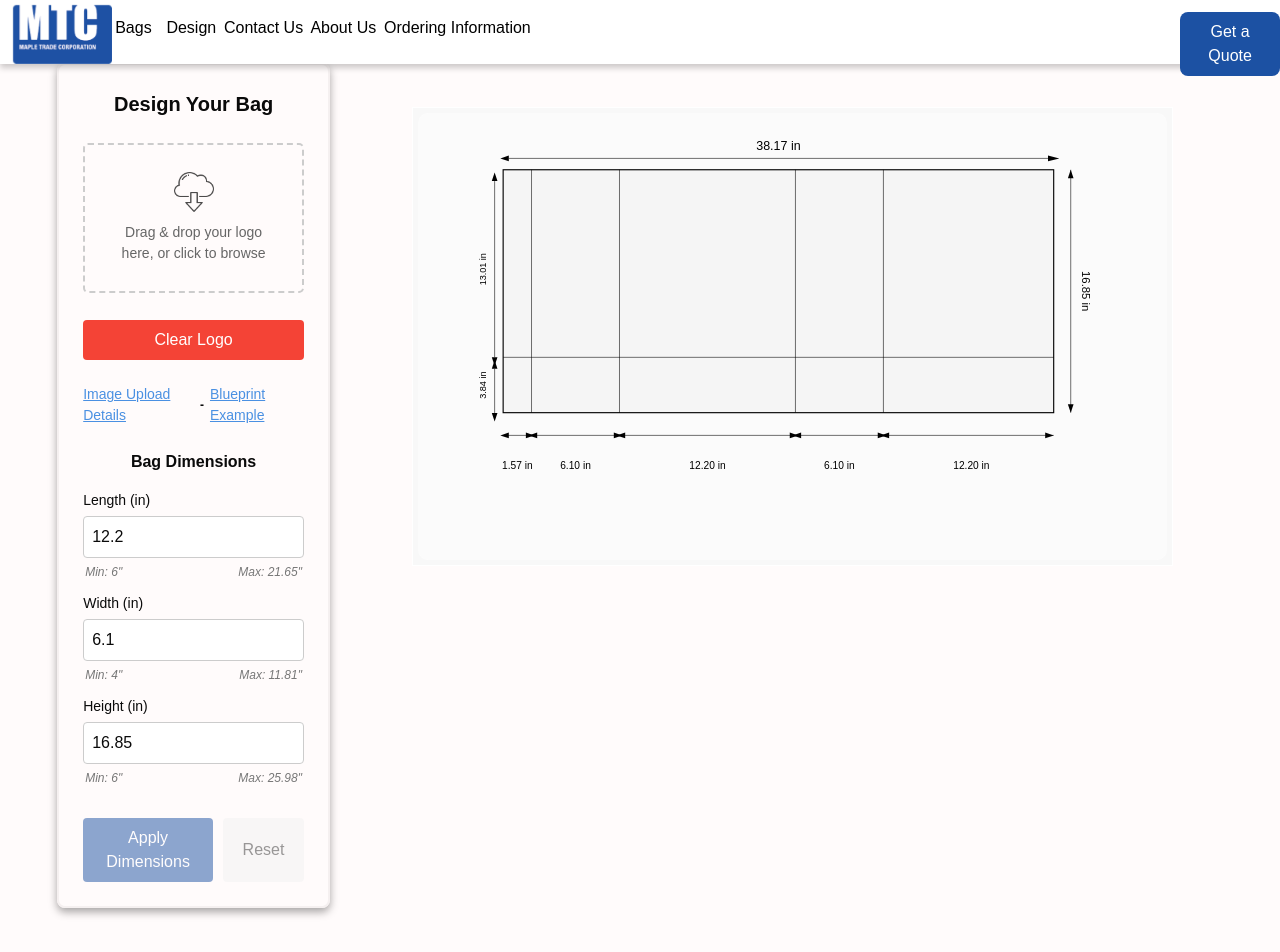
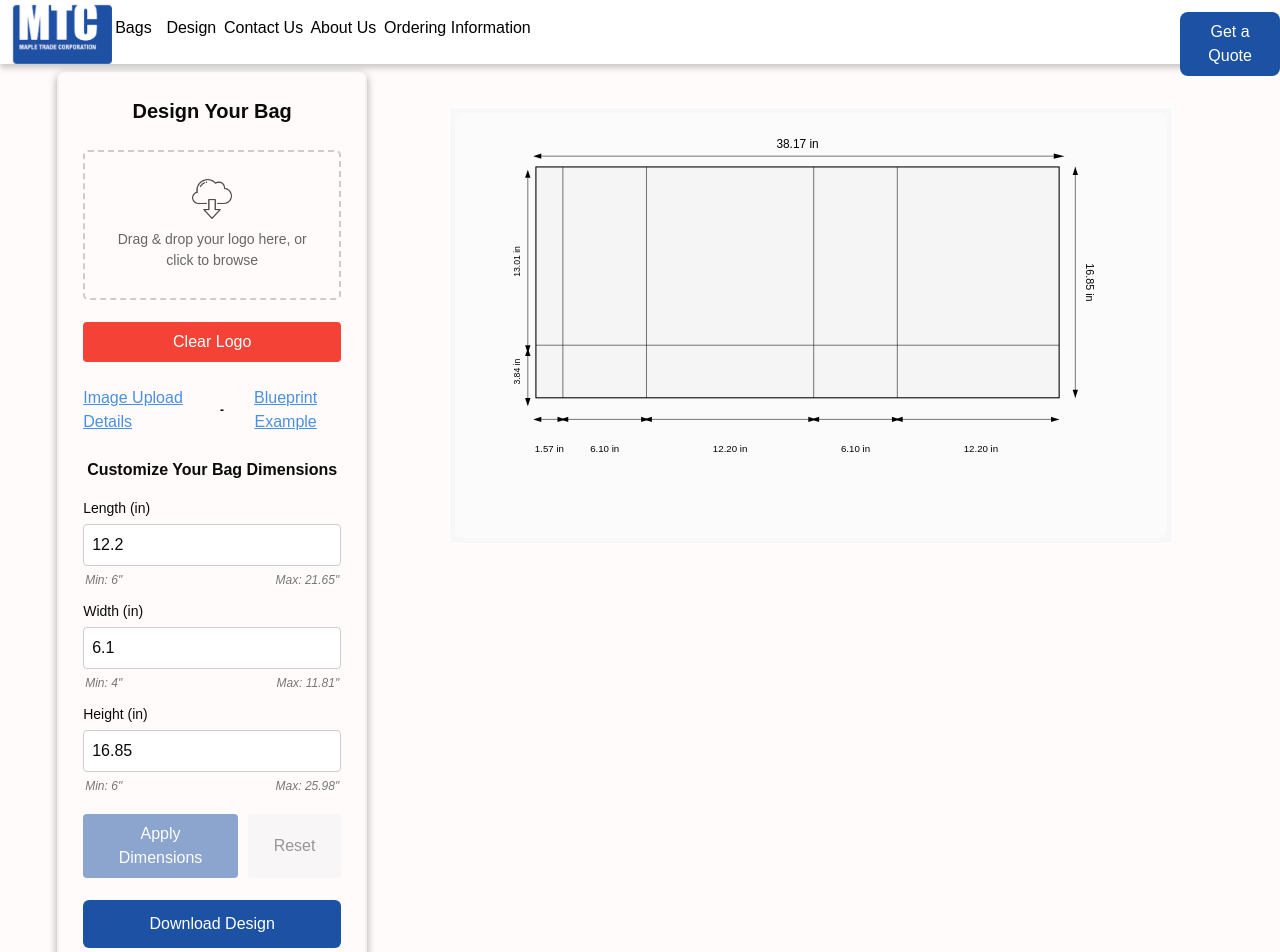
Before and after one commit to paul-ngyn/TKN-Paperbags, a Next.js app: page /design in a window 1280 px wide. Shown: the top 952 px of the page. Built offline with nearby package versions, Linux system fonts and the light colour scheme.

Commit message:
blueprint ex and download button

```diff
--- a/app/components/Sidebar/Sidebar.module.css
+++ b/app/components/Sidebar/Sidebar.module.css
@@ -7,11 +7,12 @@
   border-radius: 8px;
   box-shadow: 0 4px 8px rgba(0, 0, 0, 0.35);
   height: auto;
-  width: 22%;
+  width: 25%;
   max-width: 30%;
   margin-left: 3%;
-  margin-top: 3.5%;
-  margin-bottom: 5%;
+  margin-top: 4%;
+  margin-bottom: 15%;
+  padding-bottom: 2%;
 }
 
 .sidebarTitle {
@@ -60,7 +61,7 @@
 .buttonGroup {
   display: flex;
   gap: 10px;
-  margin-top: 15px;
+  margin-top: 0.2rem;
 }
 
 .buttonInfoGroup {
@@ -68,7 +69,6 @@
   flex-direction: column;
   gap: 10px;
   width: 100%;
-  margin-top: 5px;
 }
 
 .dimensionLimits {
@@ -157,6 +157,33 @@
   background-color: #e2e2e2;
 }
 
+.downloadButtonContainer {
+  display: flex;
+  justify-content: center;
+  margin-top: 0.4rem;
+}
+
+.downloadButton {
+  display: flex;
+  align-items: center;
+  justify-content: center;
+  background-color: #1c51a3;
+  color: white;
+  border: none;
+  border-radius: 6px;
+  padding: 12px 16px;
+  font-size: 1rem;
+  font-weight: 500;
+  cursor: pointer;
+  transition: background-color 0.2s;
+  width: 100%;
+}
+
+.downloadButton:hover {
+  background-color: #3a7bc8;
+}
+
+
 .clearButton {
   background-color: #f44336;
   color: white;
@@ -221,3 +248,66 @@
 .fileInput {
   display: none;
 }
+
+/* Modal styles */
+.modal {
+  position: fixed;
+  top: 0;
+  left: 0;
+  width: 100%;
+  height: 100%;
+  background-color: rgba(0, 0, 0, 0.7);
+  display: flex;
+  justify-content: center;
+  align-items: center;
+  z-index: 1000;
+}
+
+.modalContent {
+  background-color: white;
+  padding: 10px;
+  border-radius: 8px;
+  position: relative;
+  max-width: 90%;
+  max-height: 90%;
+  overflow: auto;
+  box-shadow: 0 4px 8px rgba(0, 0, 0, 0.2);
+}
+
+.closeButton {
+  position: absolute;
+  top: 10px;
+  right: 20px;
+  font-size: 28px;
+  background: none;
+  border: none;
+  cursor: pointer;
+  color: #333;
+}
+
+.blueprintImageContainer {
+  margin-top: 20px;
+  text-align: center;
+}
+
+.blueprintImage {
+  max-width: 100%;
+  height: auto;
+  object-fit: contain;
+}
+
+/* Make the blueprint link look like a button */
+.infoLink {
+  background: none;
+  border: none;
+  color: #4a90e2;
+  text-decoration: underline;
+  cursor: pointer;
+  font-size: inherit;
+  padding: 0;
+  font-family: inherit;
+}
+
+.infoLink:hover {
+  color: #3a7bc8;
+}
--- a/app/components/Sidebar/Sidebar.tsx
+++ b/app/components/Sidebar/Sidebar.tsx
@@ -4,6 +4,7 @@ import Image from "next/image";
 import Link from "next/link"; // Import Link from next/link
 import styles from "./Sidebar.module.css";
 import downloadicon from "../../public/downloadicon.png";
+import BlueprintExample from "../../public/BlueprintExample.png"; // Import the blueprint example image
 
 // Import the BagDimensions interface or define it here
 interface BagDimensions {
@@ -19,6 +20,7 @@ interface SidebarProps {
   dimensions: BagDimensions;
   handleDimensionChange: (dimensions: BagDimensions) => void;
   startEditingDimensions?: () => void;
+  downloadDesign?: () => void;
 }
 
 const Sidebar: React.FC<SidebarProps> = ({
@@ -27,10 +29,13 @@ const Sidebar: React.FC<SidebarProps> = ({
   fileInputRef,
   dimensions,
   handleDimensionChange,
-  startEditingDimensions = () => {} // Default empty function if prop not provided
+  startEditingDimensions = () => {}, // Default empty function if prop not provided
+  downloadDesign = () => {}
 }) => {
+  // Add state for showing/hiding the blueprint example modal
+  const [showBlueprintExample, setShowBlueprintExample] = useState(false);
+
   // Define max dimensions in inches
-
   const MAX_DIMENSIONS = {
     length: 21.65,
     width: 11.81,
@@ -177,6 +182,12 @@ const Sidebar: React.FC<SidebarProps> = ({
     handleDimensionChange(newDimensions);
   };
 
+  const onDimensionKeyDown = (e: React.KeyboardEvent<HTMLInputElement>) => {
+    if (e.key === "Enter") {
+      applyDimensions();
+    }
+  };
+
   // Reset to the original dimensions
   const resetDimensions = () => {
     const lengthInches = mmToInches(dimensions.length);
@@ -314,18 +325,16 @@ const Sidebar: React.FC<SidebarProps> = ({
           Image Upload Details
         </Link>
         <span className={styles.linkSeparator}>-</span>
-        <Link
-          href="/blueprintexample.png"
+        <button
+          onClick={() => setShowBlueprintExample(true)}
           className={styles.infoLink}
-          target="_blank"
-          rel="noopener noreferrer"
         >
           Blueprint Example
-        </Link>
+        </button>
       </div>
 
       <div className={styles.dimensionContainer}>
-        <h3 className={styles.sectionTitle}>Bag Dimensions</h3>
+        <h3 className={styles.sectionTitle}>Customize Your Bag Dimensions</h3>
         <div className={styles.dimensionInputs}>
         <div className={styles.inputGroup}>
           <label htmlFor="length">Length (in)</label>
@@ -335,6 +344,7 @@ const Sidebar: React.FC<SidebarProps> = ({
             name="length"
             value={inputValues.length}
             onChange={onDimensionChange}
+            onKeyDown={onDimensionKeyDown}
             min={MIN_DIMENSIONS.length}
             max={MAX_DIMENSIONS.length}
             step="0.01"
@@ -354,6 +364,7 @@ const Sidebar: React.FC<SidebarProps> = ({
             name="width"
             value={inputValues.width}
             onChange={onDimensionChange}
+            onKeyDown={onDimensionKeyDown}
             min={MIN_DIMENSIONS.width}
             max={MAX_DIMENSIONS.width}
             step="0.01"
@@ -373,6 +384,7 @@ const Sidebar: React.FC<SidebarProps> = ({
             name="height"
             value={inputValues.height}
             onChange={onDimensionChange}
+            onKeyDown={onDimensionKeyDown}
             min={MIN_DIMENSIONS.height}
             max={MAX_DIMENSIONS.height}
             step="0.01"
@@ -402,7 +414,40 @@ const Sidebar: React.FC<SidebarProps> = ({
             Reset
           </button>
         </div>
+
+        {/* Download Design Button */}
+        <div className={styles.downloadButtonContainer}>
+          <button
+            onClick={downloadDesign}
+            className={styles.downloadButton}
+          >
+            Download Design
+          </button>
         </div>
+      </div>
+
+      {/* Blueprint Example Modal */}
+      {showBlueprintExample && (
+        <div className={styles.modal}>
+          <div className={styles.modalContent}>
+            <button
+              className={styles.closeButton}
+              onClick={() => setShowBlueprintExample(false)}
+            >
+              &times;
+            </button>
+            <div className={styles.blueprintImageContainer}>
+              <Image
+                src={BlueprintExample}
+                alt="Blueprint Example"
+                width={1400}
+                height={1200}
+                className={styles.blueprintImage}
+              />
+            </div>
+          </div>
+        </div>
+      )}
     </div>
   );
 };
```
Lines whose indentation alone changed are shown as unchanged.
